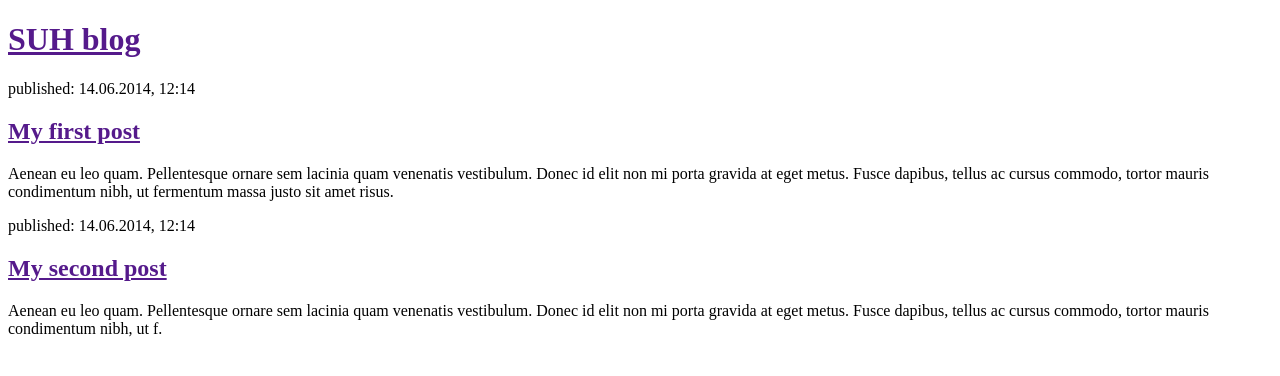
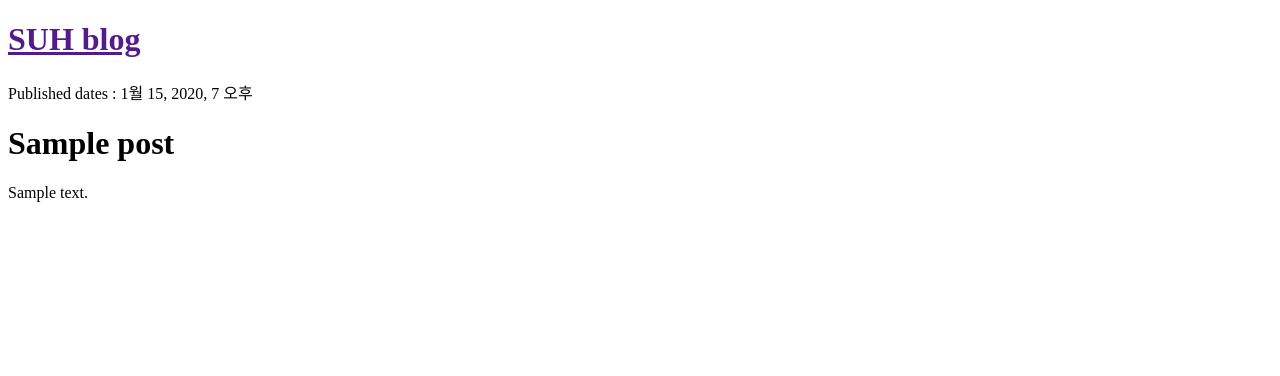
Before and after one commit to ezidol/my-first-blog, a Django app: page / in a window 1280 px wide. Shown: the top 376 px of the page. Run offline with Django 3.2, Linux system fonts and the light colour scheme; tables that the repository leaves empty hold one stand-in row (values such as "Sample post").

Commit message:
Modified templates to display posts from databse.

```diff
--- a/blog/templates/blog/post_list.html
+++ b/blog/templates/blog/post_list.html
@@ -9,17 +9,12 @@
         <div>
             <h1><a href="">SUH blog</a></h1>
         </div>
-
+    {% for post in posts %}
         <div>
-            <p>published: 14.06.2014, 12:14</p>
-            <h2><a href="">My first post</a></h2>
-            <p>Aenean eu leo quam. Pellentesque ornare sem lacinia quam venenatis vestibulum. Donec id elit non mi porta gravida at eget metus. Fusce dapibus, tellus ac cursus commodo, tortor mauris condimentum nibh, ut fermentum massa justo sit amet risus.</p>
-        </div>
-
-        <div>
-            <p>published: 14.06.2014, 12:14</p>
-            <h2><a href="">My second post</a></h2>
-            <p>Aenean eu leo quam. Pellentesque ornare sem lacinia quam venenatis vestibulum. Donec id elit non mi porta gravida at eget metus. Fusce dapibus, tellus ac cursus commodo, tortor mauris condimentum nibh, ut f.</p>
-        </div>
+            <p>Published dates : {{ post.published_date }}</p>
+            <h1>{{ post.title}}</h1>
+            <p>{{post.text|linebreaksbr}}</p>
+       </div>
+    {% endfor %}
     </body>
 </html>
--- a/blog/views.py
+++ b/blog/views.py
@@ -1,5 +1,7 @@
 from django.shortcuts import render
-
+from .models import Post
+from django.utils import timezone
 
 def post_list(request):
-    return render(request, 'blog/post_list.html', {})
+    posts = Post.objects.filter(published_date__lte=timezone.now()).order_by('published_date')
+    return render(request, 'blog/post_list.html', {'posts' : posts})
```
